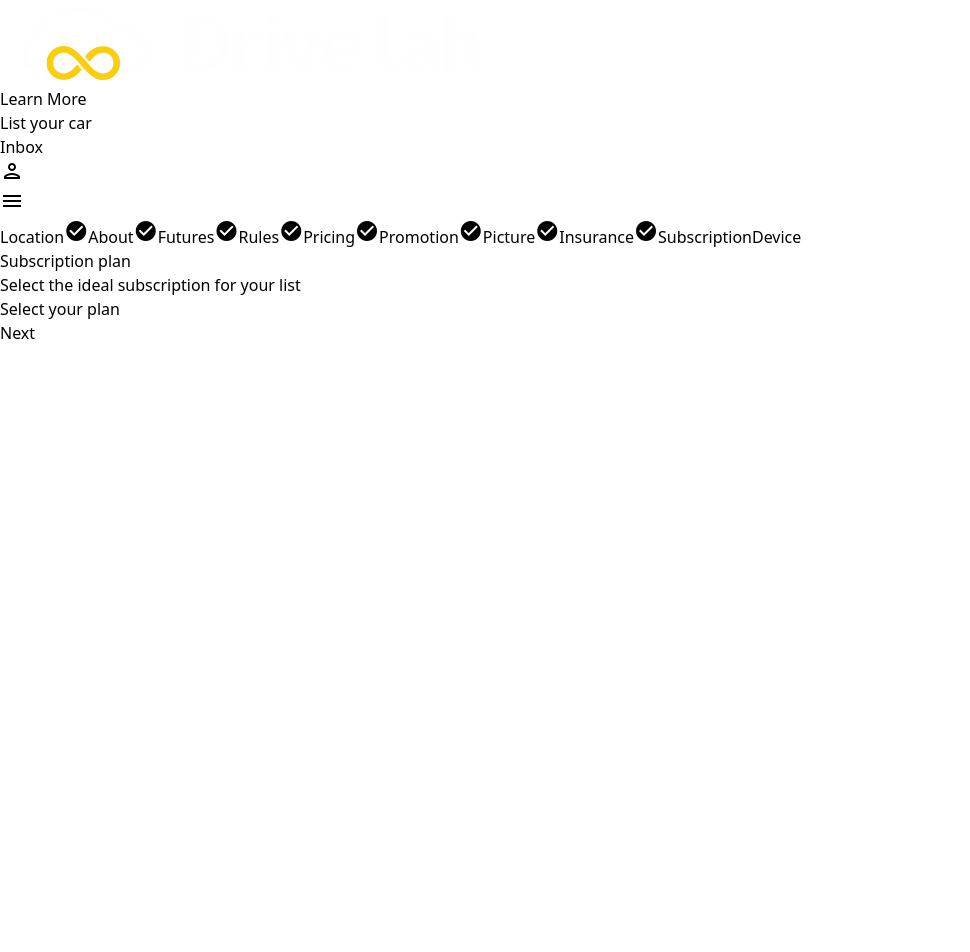
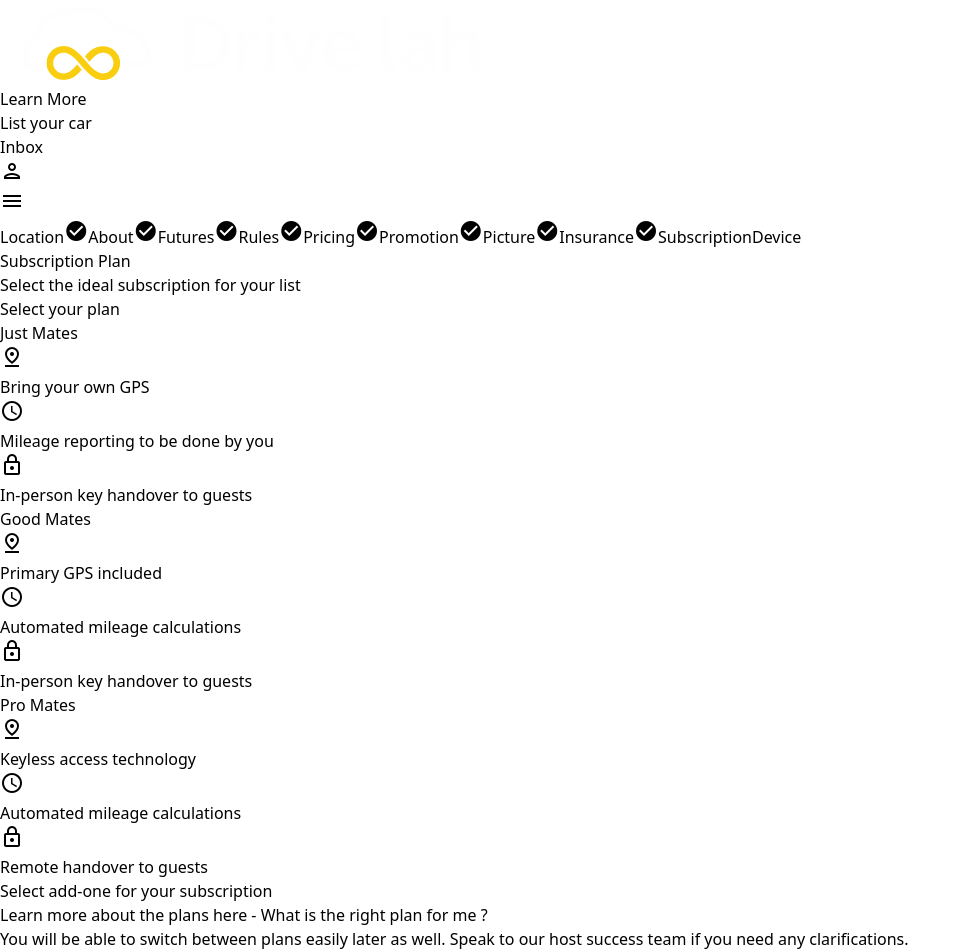
Before and after one commit to arjun1571/drive-lah, a React (Vite) app: page / in a window 1280 px wide. Shown: the top 952 px of the page, without its empty margins (0-970 px from the left). Before the commit the page ends 800 px from the top, so only its background shows below. Built offline with nearby package versions, Linux system fonts and the light colour scheme.

Commit message:
fix: subscription card dynamic data use

```diff
--- /dev/null
+++ b/src/@components/SubscriptionCard/SubscriptionCard.tsx
@@ -0,0 +1,27 @@
+import React from "react";
+import TitleIcon from "./TitleIcon";
+
+interface SubscriptionCardProps {
+  plan: any;
+  activePlan: any | null;
+  selectPlan: (plan: any) => void;
+}
+
+const SubscriptionCard: React.FC<SubscriptionCardProps> = ({ plan, activePlan, selectPlan }) => {
+  return (
+    <div
+      className={`border p-4 rounded-md shadow-md cursor-pointer ${
+        activePlan?.id === plan.id ? "border-[#009999] bg-blue-50" : "border-gray-200"
+      }`}
+      onClick={() => selectPlan(plan)}
+    >
+      <h2 className="text-xl font-semibold text-[#009999]">{plan.title}</h2>
+
+      <TitleIcon iconName={"pin_drop"} option={plan?.option1} />
+      <TitleIcon iconName={"schedule"} option={plan?.option2} />
+      <TitleIcon iconName={"lock"} option={plan?.option3} />
+    </div>
+  );
+};
+
+export default SubscriptionCard;
--- /dev/null
+++ b/src/@components/SubscriptionCard/TitleIcon.tsx
@@ -0,0 +1,17 @@
+import Icon from "../Icon/Icon";
+
+interface ITitleProps {
+  iconName: string;
+  option: string;
+}
+
+const TitleIcon: React.FC<ITitleProps> = ({ iconName, option }) => {
+  return (
+    <div className="flex items-center mt-2">
+      <Icon className="text-[#009999] " variant="outlined" name={iconName} />
+      <p className="ms-2 text-sm">{option}</p>
+    </div>
+  );
+};
+
+export default TitleIcon;
--- a/src/@pages/Subscription/Subscription.tsx
+++ b/src/@pages/Subscription/Subscription.tsx
@@ -1,13 +1,82 @@
-const Subscription = () => {
+import React, { useState } from "react";
+import SubscriptionCard from "../../@components/SubscriptionCard/SubscriptionCard";
+
+interface Plan {
+  id: number;
+  title: string;
+  option1: string;
+  option2: string;
+  option3: string;
+}
+
+const plans: Plan[] = [
+  {
+    id: 1,
+    title: "Just Mates",
+    option1: "Bring your own GPS",
+    option2: "Mileage reporting to be done by you",
+    option3: "In-person key handover to guests",
+  },
+  {
+    id: 2,
+    title: "Good Mates",
+    option1: "Primary GPS included",
+    option2: "Automated mileage calculations",
+    option3: "In-person key handover to guests",
+  },
+  {
+    id: 3,
+    title: "Pro Mates",
+    option1: "Keyless access technology",
+    option2: "Automated mileage calculations",
+    option3: "Remote handover to guests",
+  },
+];
+
+const Subscription: React.FC = () => {
+  const [activePlan, setActivePlan] = useState<Plan | null>(plans[0]);
+
+  const selectPlan = (plan: Plan) => {
+    setActivePlan(activePlan?.id === plan.id ? null : plan);
+  };
+
   return (
-    <div>
-      <div className="p-4 ">
-        <h1 className="text-2xl text-[#009999] font-semibold">Subscription plan</h1>
-        <p className="mt-2 text-gray-600 font-semibold">Select the ideal subscription for your list</p>
+    <div className="">
+      <div className="p-4">
+        <h1 className="text-2xl text-[#009999] font-semibold">Subscription Plan</h1>
+        <p className="my-2 text-gray-600 font-semibold">Select the ideal subscription for your list</p>
       </div>
       <p className="border-b-2 border-gray-50 w-full"></p>
+
+      <div className=" p-4">
+        <p className="text-gray-600 font-semibold">Select your plan</p>
+
+        <div className="grid grid-cols-1 gap-4 md:grid-cols-3 mt-3">
+          {plans.map((plan) => (
+            <SubscriptionCard key={plan.id} plan={plan} activePlan={activePlan} selectPlan={selectPlan} />
+          ))}
+        </div>
+
+        {/* {activePlan && (
+          <div className="mt-6 p-4 border rounded-md shadow-md bg-gray-50">
+            <h3 className="text-xl font-semibold text-[#009999]">{activePlan.title} Details</h3>
+          </div>
+        )} */}
+      </div>
+      <p className="border-b-2 border-gray-50 w-full mt-2"></p>
       <div className="p-4">
-        <p className="text-gray-600 font-semibold">Select your plan</p>
+        <p className=" text-gray-600 font-semibold  text-xl">Select add-one for your subscription</p>
+      </div>
+      <p className="border-b-2 border-gray-50 w-full mt-2"></p>
+      <div className="p-4">
+        <p className=" text-gray-600 font-semibold  text-md">
+          Learn more about the plans here -{" "}
+          <span className="text-sky-600 text-xl">What is the right plan for me ?</span>
+        </p>
+        <p className="mt-2">
+          You will be able to switch between plans easily later as well. Speak to our host success team if you need any
+          clarifications.
+        </p>
       </div>
     </div>
   );
--- a/src/App.tsx
+++ b/src/App.tsx
@@ -94,7 +94,7 @@ function App() {
   return (
     <div className="bg-gray-50 h-screen w-full">
       <NavBar />
-      <div className="max-w-6xl flex mx-auto pt-14">
+      <div className="max-w-7xl flex mx-auto pt-14">
         {/* Left side tabs */}
         <div className="w-1/6 p-4">
           {tabData.map((tab) => (
@@ -125,7 +125,7 @@ function App() {
       </div>
 
       {/* Fixed Next button container */}
-      <div className="fixed bottom-0 w-full flex justify-center bg-white py-4 border-t-2 border-gray-100 pe-20">
+      <div className="fixed bottom-0 w-full flex justify-center bg-white py-4 border-t-2 border-gray-100 ps-10">
         <div className="max-w-6xl w-full flex justify-end">
           <Button
             className="bg-yellow-600 text-white px-20 py-3 text-xl font-semibold rounded-lg"
```
